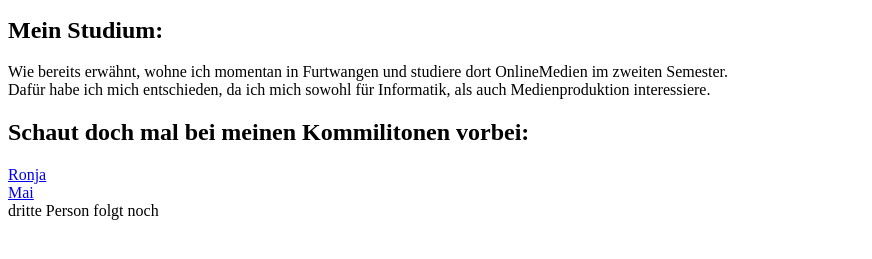
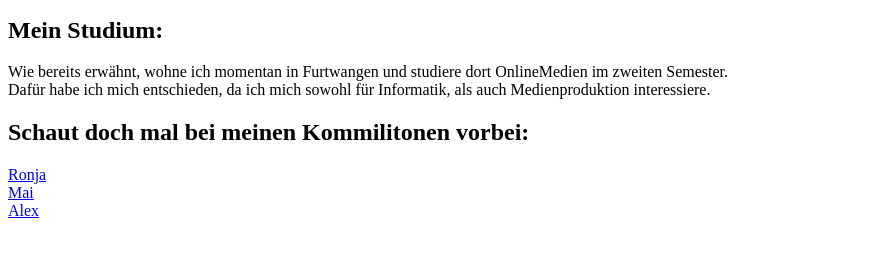
Before and after one commit to nikxwar/GIS-SoSe-2020, a plain HTML site: page Aufgaben/Aufgabe01/index.html in a window 1280 px wide. Shown: the part 619-878 px from the top of the page, without its empty margins (0-872 px from the left). Drawn offline with Linux system fonts and the light colour scheme.

Commit message:
Dritte Verlinkung hinzugefügt

```diff
--- a/Aufgaben/Aufgabe01/index.html
+++ b/Aufgaben/Aufgabe01/index.html
@@ -40,7 +40,7 @@
     <p>
         <a href="https://ronjaaa.github.io/GIS_SoSe2020/Aufgabe01/index.html" target="_blank">Ronja</a><br>
         <a href="https://doanmaip.github.io/GiS_SoSe_20/Aufgabe01/index.html" target="_blank"> Mai</a><br>
-        dritte Person folgt noch
+        <a href="https://xanderthier.github.io/GiS/Aufgabe01/index.html" target="_blank">Alex</a>
     </p>
     <br>
     <br>
```
